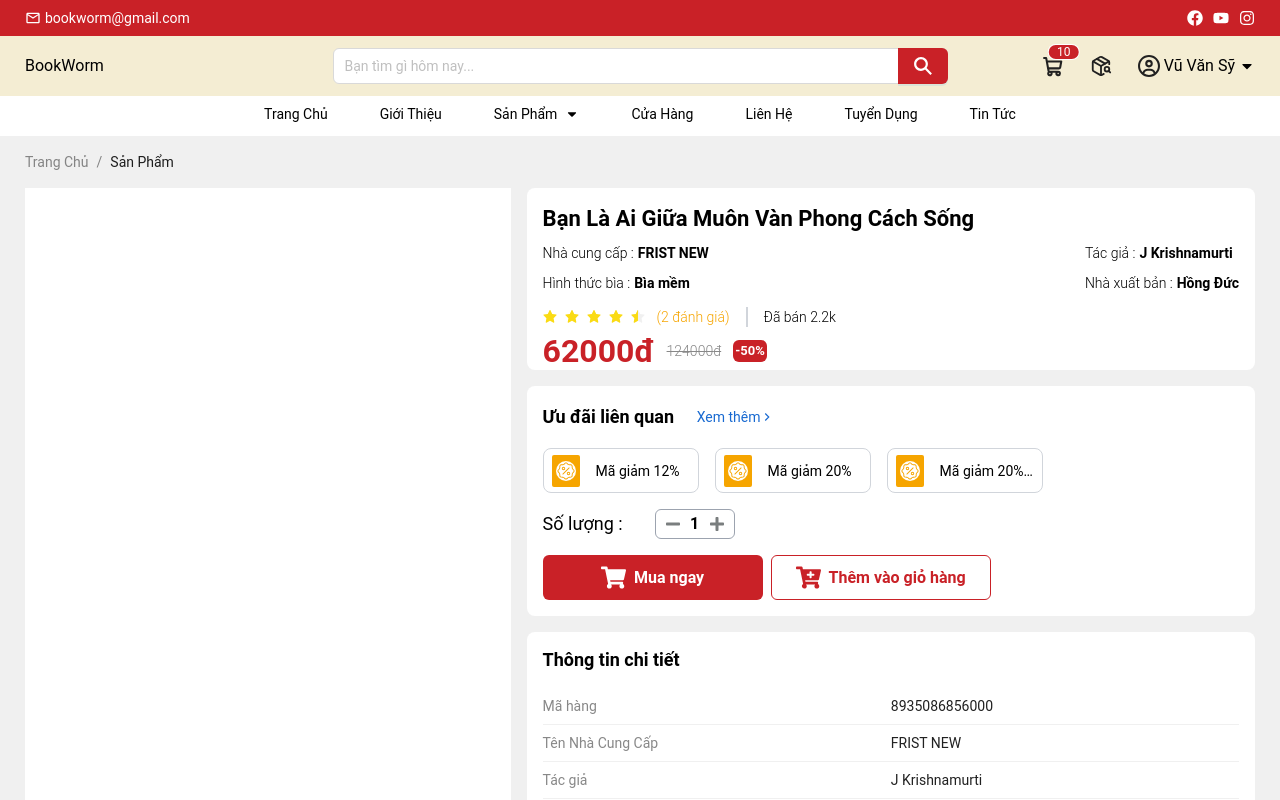
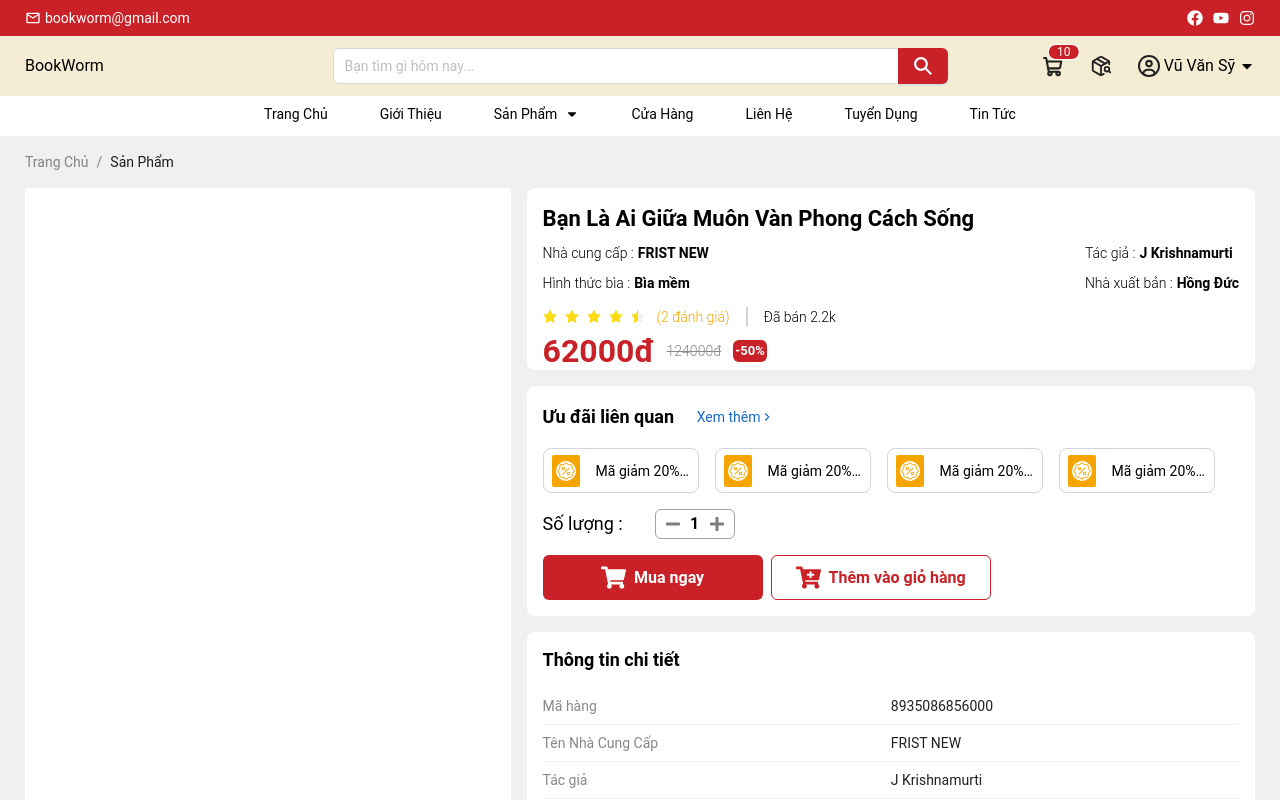
Before and after one commit to vuvansy/app-client-BookWorm, a Next.js app: page /product/1 in a window 1280 px wide. Shown: the top 800 px of the page. Built offline with nearby package versions, Linux system fonts and the light colour scheme.

Commit message:
Add MoreCoupon

```diff
--- a/src/app/product/[id]/listCoupon.tsx
+++ b/src/app/product/[id]/listCoupon.tsx
@@ -8,15 +8,26 @@ interface Coupon {
     value: string;
     min: number;
     max: number;
+    create_date: string;
     end_date: string;
 }
 
 const coupons = [
-    { name: "Mã giảm 12%", value: "12%", min: 129000, max: 30000, end_date: "21/02/2025" },
-    { name: "Mã giảm 20%", value: "20%", min: 200000, max: 50000, end_date: "22/02/2025" },
-    { name: "Mã giảm 20% - nhà sản xuất abc", value: "20%", min: 200000, max: 50000, end_date: "23/02/2025" },
+    { name: "Mã giảm 12%", value: "12%", min: 129000, max: 30000, create_date: "01/01/2025", end_date: "21/02/2025" },
+    { name: "Mã giảm 20%", value: "20%", min: 200000, max: 50000, create_date: "02/01/2025", end_date: "22/02/2025" },
+    { name: "Mã giảm 20% - nhà sản xuất abc", value: "20%", min: 200000, max: 50000, create_date: "03/01/2025", end_date: "23/02/2025" },
+    { name: "Mã giảm 20% - nhà sản xuất abc", value: "20%", min: 200000, max: 50000, create_date: "04/01/2025", end_date: "23/02/2025" },
+    { name: "Mã giảm 20% - nhà sản xuất abc", value: "20%", min: 200000, max: 50000, create_date: "05/01/2025", end_date: "23/02/2025" },
+    { name: "Mã giảm 20% - nhà sản xuất abc", value: "20%", min: 200000, max: 50000, create_date: "06/01/2025", end_date: "23/02/2025" },
+
 ];
 const ListCoupon = () => {
+    const getLatestCoupons = (coupons: Coupon[]): Coupon[] => {
+        return coupons
+            .sort((a, b) => new Date(b.create_date).getTime() - new Date(a.create_date).getTime())
+            .slice(0, 4);
+    };
+    const latestCoupons = getLatestCoupons(coupons);
     const [isOpen, setIsOpen] = useState(false);
     const [selectedCoupon, setSelectedCoupon] = useState<Coupon | null>(null);
     const showModal = (coupon: Coupon) => {
@@ -41,7 +52,7 @@ const ListCoupon = () => {
 
     return (
         <div className='w-full h-[45px] flex items-center gap-x-4'>
-            {coupons.map((coupon, index) => (
+            {latestCoupons.map((coupon, index) => (
                 <div key={index}>
                     <div className='h-[45px] border border-gray-300 rounded-lg flex items-center cursor-pointer' onClick={() => showModal(coupon)}>
                         <div className='w-7 h-8 m-2 bg-yellow-1 flex items-center justify-center rounded-sm'>
--- /dev/null
+++ b/src/app/product/[id]/moreCoupon.tsx
@@ -0,0 +1,86 @@
+'use client'
+import { Modal } from 'antd';
+import React, { useState } from 'react'
+import { GrFormNext } from "react-icons/gr";
+import { PiSealPercentBold } from 'react-icons/pi';
+
+
+interface Coupon {
+    name: string;
+    value: string;
+    min: number;
+    max: number;
+    create_date: string;
+    end_date: string;
+}
+
+const coupons = [
+    { name: "Mã giảm 12%", value: "12%", min: 129000, max: 30000, create_date: "01/01/2025", end_date: "21/02/2025" },
+    { name: "Mã giảm 20%", value: "20%", min: 200000, max: 50000, create_date: "02/01/2025", end_date: "22/02/2025" },
+    { name: "Mã giảm 20% - nhà sản xuất abc", value: "20%", min: 200000, max: 50000, create_date: "03/01/2025", end_date: "23/02/2025" },
+    { name: "Mã giảm 20% - nhà sản xuất abc", value: "20%", min: 200000, max: 50000, create_date: "04/01/2025", end_date: "23/02/2025" },
+    { name: "Mã giảm 20% - nhà sản xuất abc", value: "20%", min: 200000, max: 50000, create_date: "05/01/2025", end_date: "23/02/2025" },
+    { name: "Mã giảm 20% - nhà sản xuất abc", value: "20%", min: 200000, max: 50000, create_date: "06/01/2025", end_date: "23/02/2025" },
+
+];
+
+const MoreCoupon = () => {
+    const [isOpen, setIsOpen] = useState(false);
+
+    const showModal = () => {
+
+        setIsOpen(true);
+    };
+
+    const handleOk = () => {
+        setIsOpen(false);
+    };
+
+    const handleCancel = () => {
+        setIsOpen(false);
+    };
+    const formatNumber = (number: number) => {
+        if (number >= 1000) {
+            const formattedNumber = (number / 1000).toFixed(1);
+            return formattedNumber.endsWith('.0') ? formattedNumber.slice(0, -2) + 'K' : formattedNumber + 'K';
+        }
+        return number;
+    }
+    return (
+        <div>
+            <div onClick={showModal} className="w-[115px] flex items-center justify-center text-caption text-blue-text-bold cursor-pointer">Xem thêm <GrFormNext /> </div>
+            <Modal
+
+                open={isOpen}
+                onCancel={handleCancel}
+                maskClosable={true}
+                footer={null}  // Ẩn phần footer
+            >
+                <div>
+                    <div className="flex items-center">
+                        <p className="text-info-bold">Mã giảm giá</p>
+                    </div>
+                    <div className="mt-3 max-h-[350px] overflow-y-auto">
+                        {coupons.map((coupon, index) => (
+                            <div key={index} className="flex items-center gap-x-5 rounded-lg shadow-custom mb-2">
+                                <div className="bg-yellow-1 h-[100px] w-[100px] rounded-lg flex justify-center items-center">
+                                    <PiSealPercentBold className="text-[40px] text-white" />
+                                </div>
+                                <div>
+                                    <h3 className="uppercase font-semibold">{coupon.name}</h3>
+                                    <div className='text-caption text-price-old pt-1 pb-4'>
+                                        Tối đa {formatNumber(coupon.max)} cho đơn hàng từ {formatNumber(coupon.min)}
+                                    </div>
+                                    <div className='text-caption text-blue-text'>
+                                        HSD: {coupon.end_date}
+                                    </div>
+                                </div>
+                            </div>
+                        ))}
+                    </div>
+                </div>
+            </Modal>
+        </div>
+    )
+};
+export default MoreCoupon;
--- a/src/app/product/[id]/page.tsx
+++ b/src/app/product/[id]/page.tsx
@@ -1,12 +1,12 @@
 import React from 'react';
 import { Breadcrumb, ConfigProvider, Rate } from "antd";
-import { GrFormNext } from "react-icons/gr";
 import { FaShoppingCart } from "react-icons/fa";
 import { FaCartPlus } from "react-icons/fa";
 import QuantitySelector from './quantity';
 import ListCoupon from './listCoupon';
 import ProductDescription from './description';
 import CustomerReviews from './review';
+import MoreCoupon from './moreCoupon';
 
 interface Product {
     id: string;
@@ -131,7 +131,7 @@ const ProductDetailPage = () => {
                         <div className="w-full px-4 pt-4 bg-white rounded-lg">
                             <div className="leading-[30px] flex items-center gap-x-1 mb-4">
                                 <div className="text-sub-heading-bold">Ưu đãi liên quan</div>
-                                <div className="w-[115px] flex items-center justify-center text-caption text-blue-text-bold">Xem thêm <GrFormNext /> </div>
+                                <MoreCoupon />
                             </div>
                             <ListCoupon />
                             <div className=' flex items-center gap-x-8 my-4'>
```
